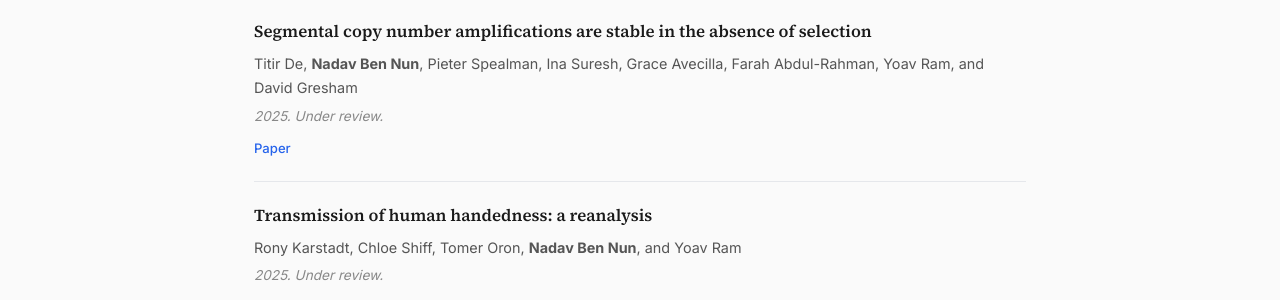
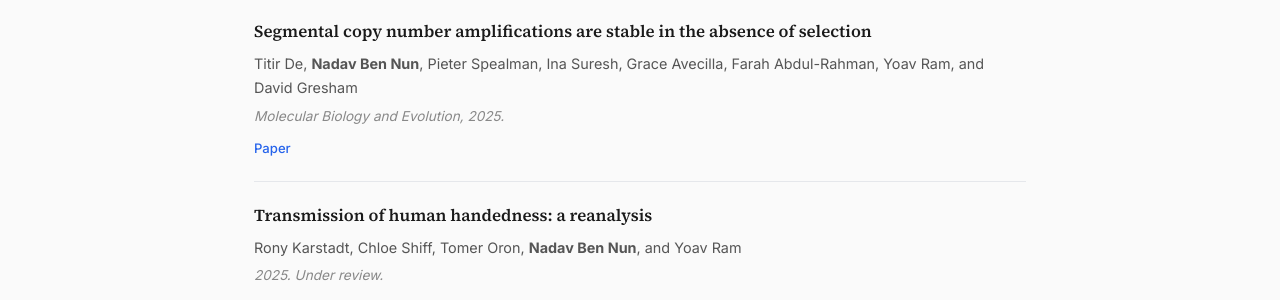
Before and after one commit to nadavbennun1/nadavbennun1.github.io, a Jekyll site: the page built from publications.md, in a window 1280 px wide and 900 px high. Shown: the part 296-596 px from the top of the window. Built offline with Jekyll 4.4.1, drawn with Linux system fonts in a browser that asks for light colours.

Commit message:
Update hobbies, wife link, and De et al. publication venue
- Remove trailing periods from hobby cards
- Link "wife" to avivishere.co.il
- Update De et al. from "Under review" to Molecular Biology and Evolution

Co-Authored-By: Claude Sonnet 4.6 <noreply@anthropic.com>

```diff
--- a/publications.md
+++ b/publications.md
@@ -20,9 +20,9 @@ url: /publications
   <li>
     <div class="pub-title">Segmental copy number amplifications are stable in the absence of selection</div>
     <div class="pub-authors">Titir De, <strong>Nadav Ben Nun</strong>, Pieter Spealman, Ina Suresh, Grace Avecilla, Farah Abdul-Rahman, Yoav Ram, and David Gresham</div>
-    <div class="pub-venue">2025. Under review.</div>
+    <div class="pub-venue">Molecular Biology and Evolution, 2025.</div>
     <div class="pub-links">
-      <a href="https://pmc.ncbi.nlm.nih.gov/articles/PMC12330549/" target="_blank">Paper</a>
+      <a href="https://academic.oup.com/mbe/advance-article/doi/10.1093/molbev/msag095/8651694" target="_blank">Paper</a>
     </div>
   </li>
 
```
Also changed, not shown: index.md (+3 -3 lines).
